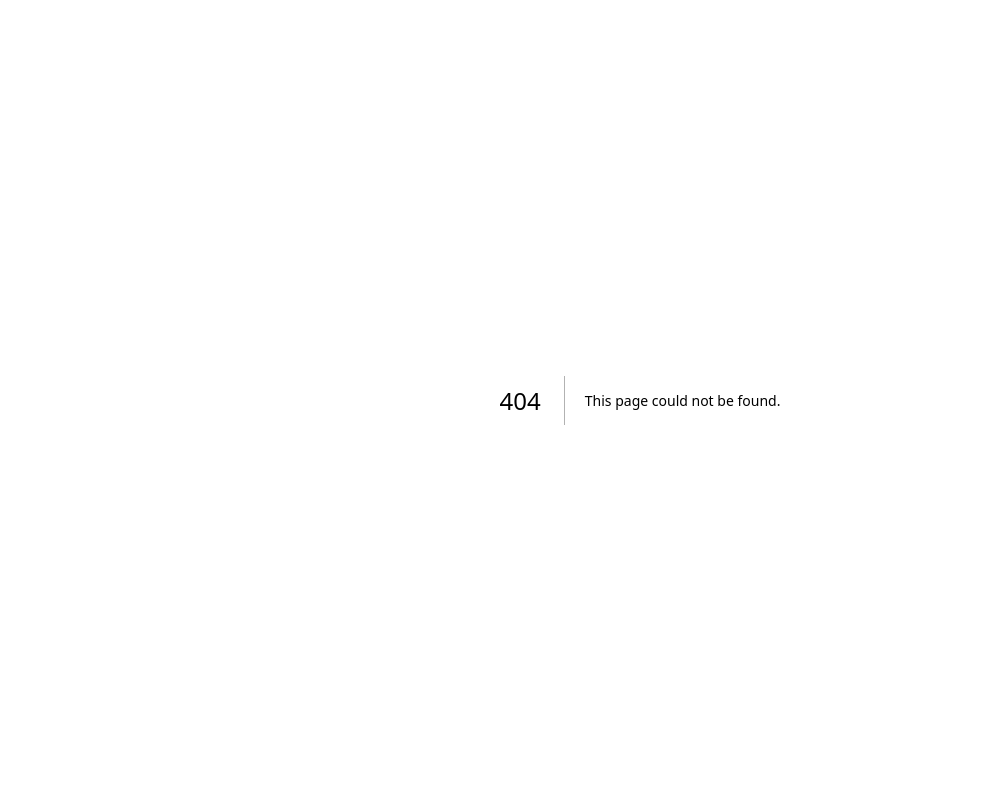
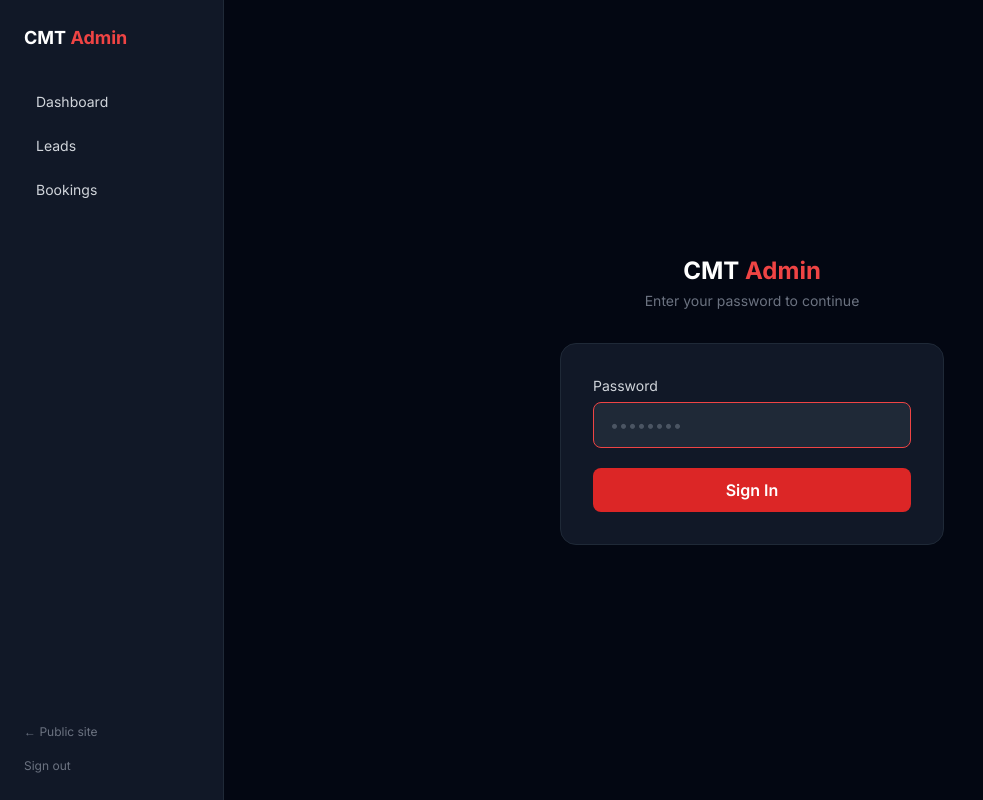
Before and after one commit to cmtdetailing25-cell/cmt-detailing-site, a Next.js app: page /admin/login in a window 1280 px wide. Before the commit this address had no page. Shown: the whole page, without its empty margins (0-983 px from the left). Built offline with nearby package versions, Linux system fonts and the light colour scheme.

Commit message:
Add admin password protection

```diff
--- a/src/app/admin/layout.tsx
+++ b/src/app/admin/layout.tsx
@@ -32,13 +32,21 @@ export default function AdminLayout({
             {l.label}
           </Link>
         ))}
-        <div className="mt-auto">
+        <div className="mt-auto flex flex-col gap-3">
           <Link
             href="/"
             className="text-gray-500 hover:text-gray-300 text-xs"
           >
             ← Public site
           </Link>
+          <form method="POST" action="/api/admin/logout">
+            <button
+              type="submit"
+              className="text-gray-500 hover:text-red-400 text-xs transition-colors"
+            >
+              Sign out
+            </button>
+          </form>
         </div>
       </aside>
 
--- /dev/null
+++ b/src/app/admin/login/page.tsx
@@ -0,0 +1,87 @@
+"use client";
+
+import { useState } from "react";
+import { useRouter } from "next/navigation";
+
+export default function AdminLoginPage() {
+  const router = useRouter();
+  const [password, setPassword] = useState("");
+  const [error, setError] = useState("");
+  const [loading, setLoading] = useState(false);
+
+  async function handleSubmit(e: React.FormEvent) {
+    e.preventDefault();
+    setLoading(true);
+    setError("");
+
+    try {
+      const res = await fetch("/api/admin/login", {
+        method: "POST",
+        headers: { "Content-Type": "application/json" },
+        body: JSON.stringify({ password }),
+      });
+
+      if (res.ok) {
+        router.push("/admin/dashboard");
+        router.refresh();
+      } else {
+        const data = await res.json();
+        setError(data.error ?? "Incorrect password.");
+        setLoading(false);
+      }
+    } catch {
+      setError("Something went wrong. Try again.");
+      setLoading(false);
+    }
+  }
+
+  return (
+    <div className="min-h-screen bg-gray-950 flex items-center justify-center px-4">
+      <div className="w-full max-w-sm">
+        <div className="text-center mb-8">
+          <p className="text-white font-bold text-2xl mb-1">
+            CMT <span className="text-red-500">Admin</span>
+          </p>
+          <p className="text-gray-500 text-sm">Enter your password to continue</p>
+        </div>
+
+        <form
+          onSubmit={handleSubmit}
+          className="bg-gray-900 border border-gray-800 rounded-2xl p-8 flex flex-col gap-5"
+        >
+          <div>
+            <label className="block text-sm text-gray-300 mb-1.5">
+              Password
+            </label>
+            <input
+              type="password"
+              value={password}
+              onChange={(e) => setPassword(e.target.value)}
+              required
+              autoFocus
+              placeholder="••••••••"
+              className="w-full bg-gray-800 border border-gray-700 text-white rounded-lg px-4 py-2.5 placeholder-gray-600 focus:outline-none focus:border-red-500 transition-colors"
+            />
+          </div>
+
+          {error && (
+            <p className="text-red-400 text-sm flex items-center gap-2">
+              <svg className="w-4 h-4 shrink-0" fill="none" stroke="currentColor" viewBox="0 0 24 24">
+                <path strokeLinecap="round" strokeLinejoin="round" strokeWidth={2} d="M12 9v2m0 4h.01M21 12a9 9 0 11-18 0 9 9 0 0118 0z" />
+              </svg>
+              {error}
+            </p>
+          )}
+
+          <button
+            type="submit"
+            disabled={loading}
+            className="w-full bg-red-600 hover:bg-red-700 disabled:opacity-50 disabled:cursor-not-allowed text-white font-semibold py-2.5 rounded-lg transition-colors"
+          >
+            {loading ? "Signing in…" : "Sign In"}
+          </button>
+        </form>
+      </div>
+    </div>
+  );
+}
--- /dev/null
+++ b/src/app/api/admin/login/route.ts
@@ -0,0 +1,43 @@
+import { NextRequest, NextResponse } from "next/server";
+
+async function computeToken(password: string): Promise<string> {
+  const enc = new TextEncoder();
+  const key = await crypto.subtle.importKey(
+    "raw",
+    enc.encode(password),
+    { name: "HMAC", hash: "SHA-256" },
+    false,
+    ["sign"]
+  );
+  const sig = await crypto.subtle.sign("HMAC", key, enc.encode("cmt-admin-v1"));
+  return Array.from(new Uint8Array(sig))
+    .map((b) => b.toString(16).padStart(2, "0"))
+    .join("");
+}
+
+export async function POST(req: NextRequest) {
+  const { password } = await req.json();
+  const adminPassword = process.env.ADMIN_PASSWORD;
+
+  if (!adminPassword) {
+    return NextResponse.json(
+      { error: "Admin access is not configured." },
+      { status: 500 }
+    );
+  }
+
+  if (!password || password !== adminPassword) {
+    return NextResponse.json({ error: "Incorrect password." }, { status: 401 });
+  }
+
+  const token = await computeToken(adminPassword);
+  const res = NextResponse.json({ ok: true });
+  res.cookies.set("cmt_admin", token, {
+    httpOnly: true,
+    secure: process.env.NODE_ENV === "production",
+    sameSite: "lax",
+    path: "/",
+    maxAge: 60 * 60 * 24 * 7, // 7 days
+  });
+  return res;
+}
--- /dev/null
+++ b/src/app/api/admin/logout/route.ts
@@ -0,0 +1,9 @@
+import { NextRequest, NextResponse } from "next/server";
+
+export async function POST(request: NextRequest) {
+  const response = NextResponse.redirect(
+    new URL("/admin/login", request.url)
+  );
+  response.cookies.set("cmt_admin", "", { maxAge: 0, path: "/" });
+  return response;
+}
```
Also changed, not shown: src/middleware.ts (added, +41 -0 lines), 2 other files (tests, documents, lock files or other folders).
